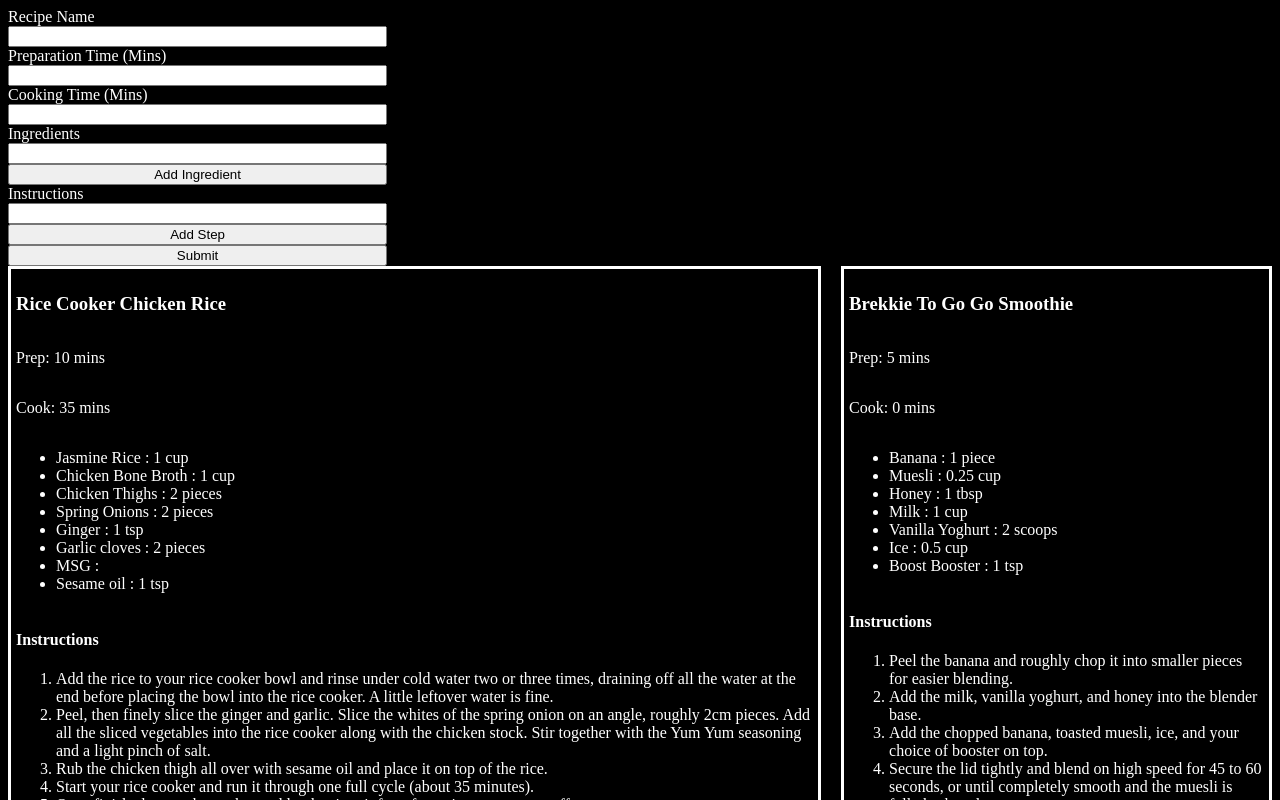
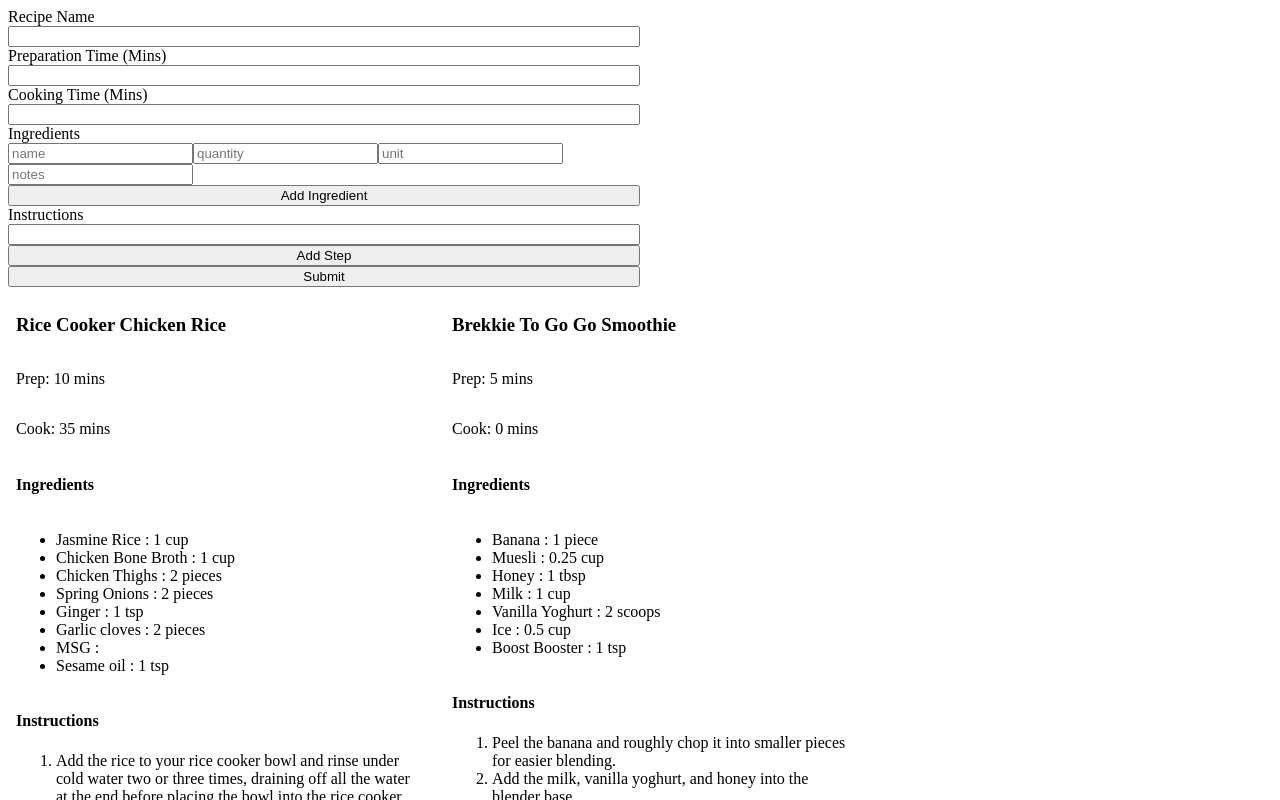
Before and after one commit to thebroheim/recipeazy, a React (Vite) app: page / in a window 1280 px wide. Shown: the top 800 px of the page. Built offline with nearby package versions, Linux system fonts and the light colour scheme.

Commit message:
Complete Recipe Form functionality

```diff
--- a/src/components/NewRecipeForm.jsx
+++ b/src/components/NewRecipeForm.jsx
@@ -7,7 +7,7 @@ const [formData, setFormData] = useState({
   title: "",
   prepTime: "",
   cookTime: "",
-  ingredients: [""],
+  ingredients: [{ name: '', quantity: '', unit: '', notes:'' },],
   instructions: [""]
 });
 
@@ -16,17 +16,17 @@ function handleChange(e) {
   setFormData(prev => ({ ...prev, [name]: value }));
 }
 
-function handleIngredientsChange(index, value){
+function handleIngredientsChange(index, field, value){
   setFormData(prev => {
     const updatedIngredients = [...prev.ingredients];
-    updatedIngredients[index] = value;
+    updatedIngredients[index] = {...updatedIngredients[index], [field]: value};
     return { ...prev, ingredients: updatedIngredients };
   });
 }
 
 function handleAddIngredient(){
     setFormData(prev => {
-        return {...prev, ingredients: [...prev.ingredients, ""]};
+        return {...prev, ingredients: [...prev.ingredients, { name: '', quantity: '', unit: '', notes:'' }]};
     });
 }
 
@@ -51,7 +51,7 @@ function handleSubmit(e) {
     title: "",
     prepTime: "",
     cookTime: "",
-    ingredients: [""],
+    ingredients: [{ name: '', quantity: '', unit: '', notes:'' }],
     instructions: [""],
 
   }); // clear the input after submit
@@ -68,8 +68,13 @@ function handleSubmit(e) {
         <input name="cookTime" value={formData.cookTime} onChange = {handleChange} type="text"/>
 
         <label>Ingredients</label>
-                {formData.ingredients.map((ingredient, key)=>{
-            return <input name="ingredients" key={key} value={ingredient} onChange = {(e) => handleIngredientsChange(key, e.target.value)} type="text"/>
+                {formData.ingredients.map((ingredient, index)=>{
+            return <div className="ingredients-input">
+            <input name="ingredients" key={index} placeholder= "name" value={ingredient.name} onChange = {(e) => handleIngredientsChange(index, "name",e.target.value)} type="text"/>
+            <input name="ingredients" key={index} placeholder= "quantity" value={ingredient.quantity} onChange = {(e) => handleIngredientsChange(index, "quantity", e.target.value)} type="text"/>
+            <input name="ingredients" key={index} placeholder= "unit" value={ingredient.unit} onChange = {(e) => handleIngredientsChange(index, "unit", e.target.value)} type="text"/>
+            <input name="ingredients" key={index} placeholder= "notes" value={ingredient.notes} onChange = {(e) => handleIngredientsChange(index, "notes", e.target.value)} type="text"/>
+            </div>
         })}
         <button type= "button" onClick={handleAddIngredient}>Add Ingredient</button>
 
--- a/src/components/RecipeCard.jsx
+++ b/src/components/RecipeCard.jsx
@@ -6,6 +6,7 @@ const RecipeCard = ({recipe}) => {
         <h3>{recipe.title}</h3>
         <p>Prep: {recipe.prepTime}</p>
         <p>Cook: {recipe.cookTime}</p>
+        <h4>Ingredients</h4>
         <ul>
             {recipe.ingredients.map((ingredient, index) => (
                 <li key={index}>{ingredient.name} : {ingredient.quantity} {ingredient.unit}</li>
--- a/src/index.css
+++ b/src/index.css
@@ -1,6 +1,6 @@
 html {
-    background-color: black;
-    color: white;
+     /* background-color: black;
+    color: white; */
 }
 
 .recipe-grid {
@@ -13,10 +13,11 @@ html {
     flex-direction: column;
     padding: 5px;
     border: solid white;
+    width: 400px;
 }
 
 form {
     display: flex;
     flex-direction: column;
-    width: 30%;
+    width: 50%;
 }
```
